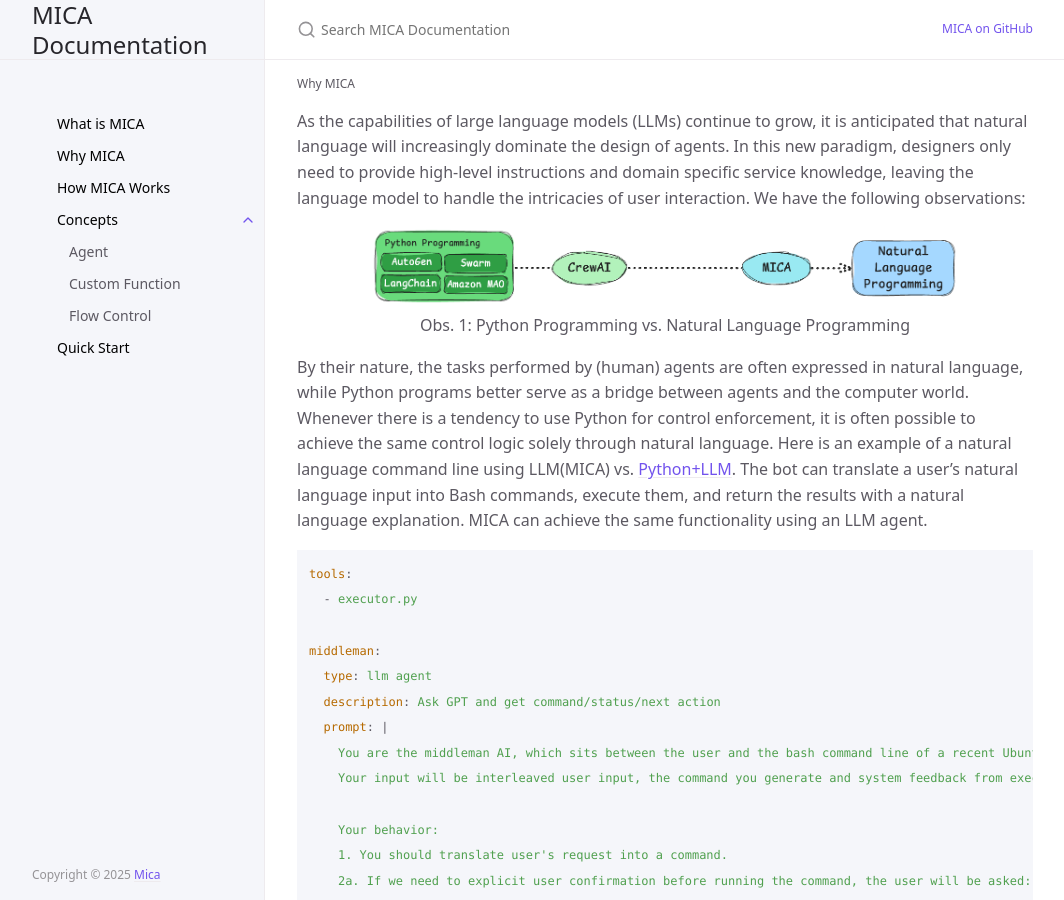
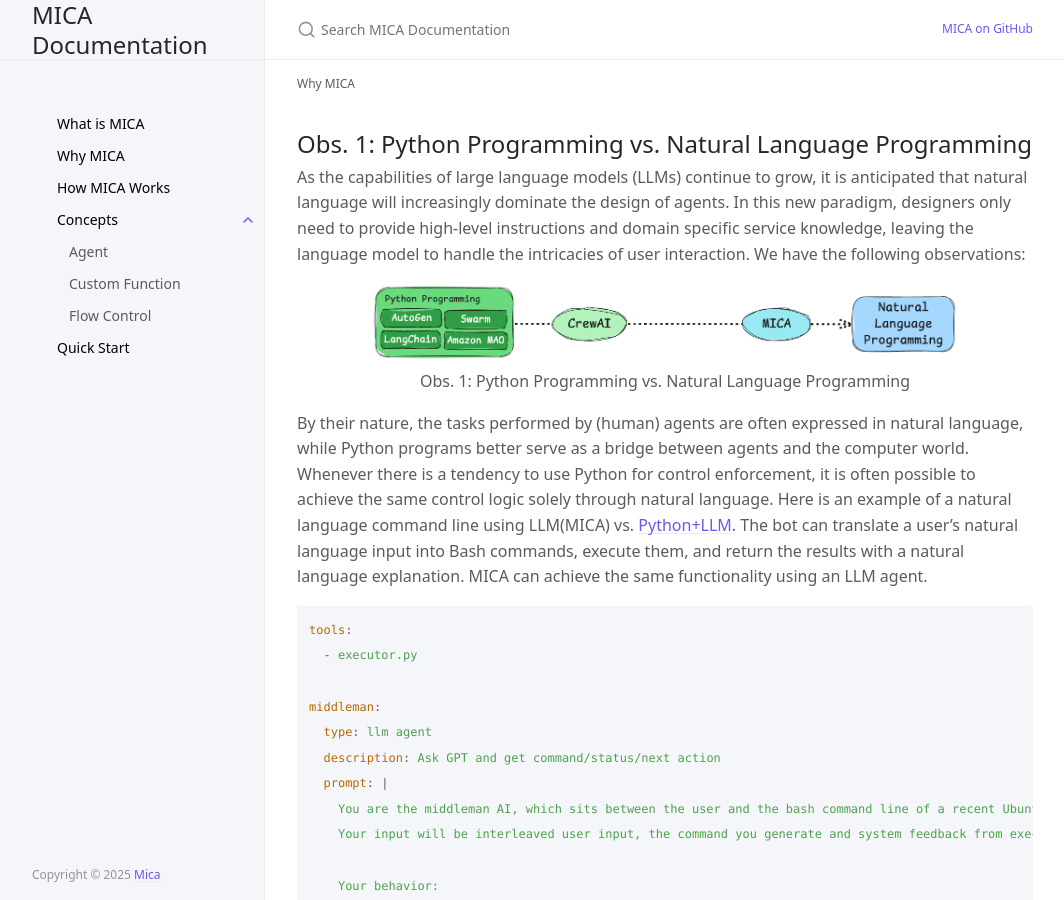
Before and after one commit to Mica-labs/Mica-labs.github.io, a Jekyll site: the page built from docs/introduction/index.md, in a window 1280 px wide and 900 px high. Shown: the whole window, without its empty margins (107-1171 px from the left). Built offline with Jekyll 4.4.1, drawn with Linux system fonts in a browser that asks for light colours; cached includes are drawn as plain includes.

Commit message:
Update index.md

```diff
--- a/docs/introduction/index.md
+++ b/docs/introduction/index.md
@@ -4,6 +4,7 @@ title: Why MICA
 nav_order: 2
 ---
 
+## Obs. 1: Python Programming vs. Natural Language Programming
 As the capabilities of large language models (LLMs) continue to grow, it is anticipated that natural language will increasingly dominate the design of agents. In this new paradigm, designers only need to provide high-level instructions and domain specific service knowledge, leaving the language model to handle the intricacies of user interaction.  We have the following observations:
 
 <center>
```
